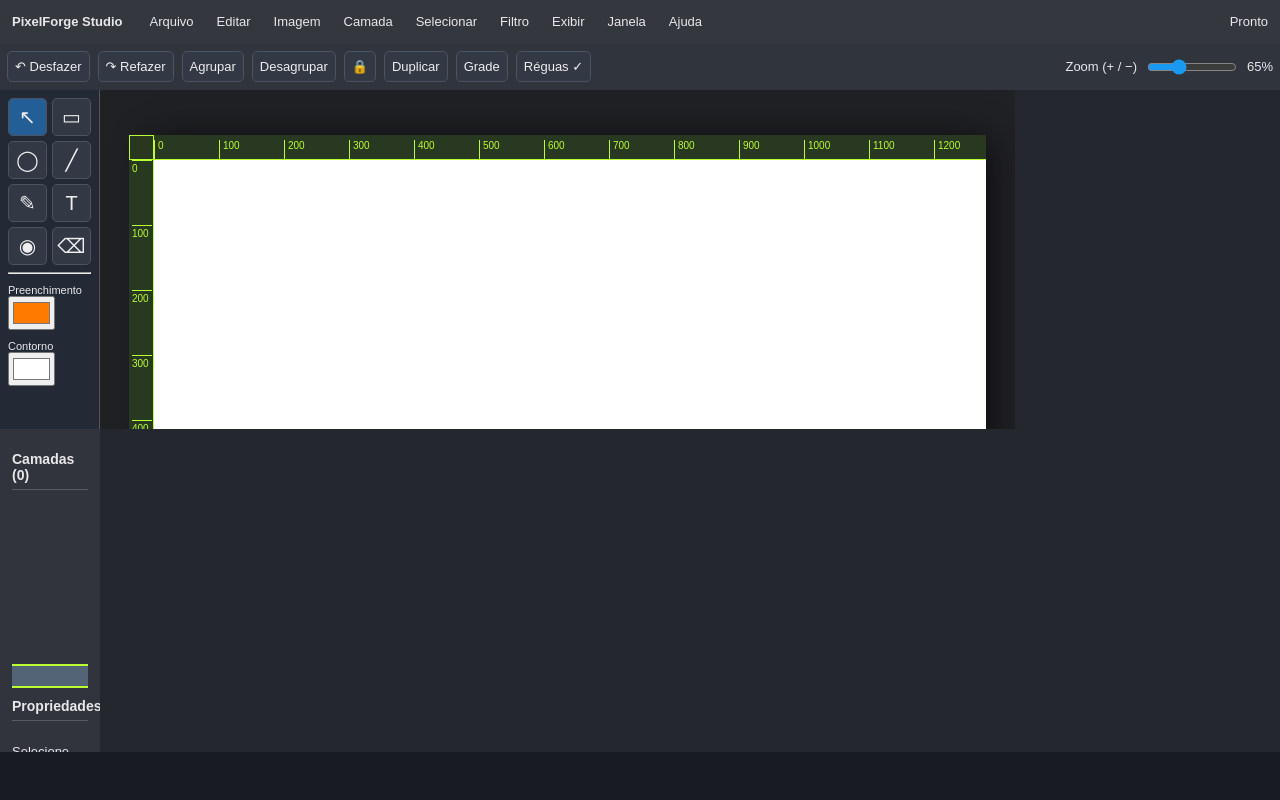
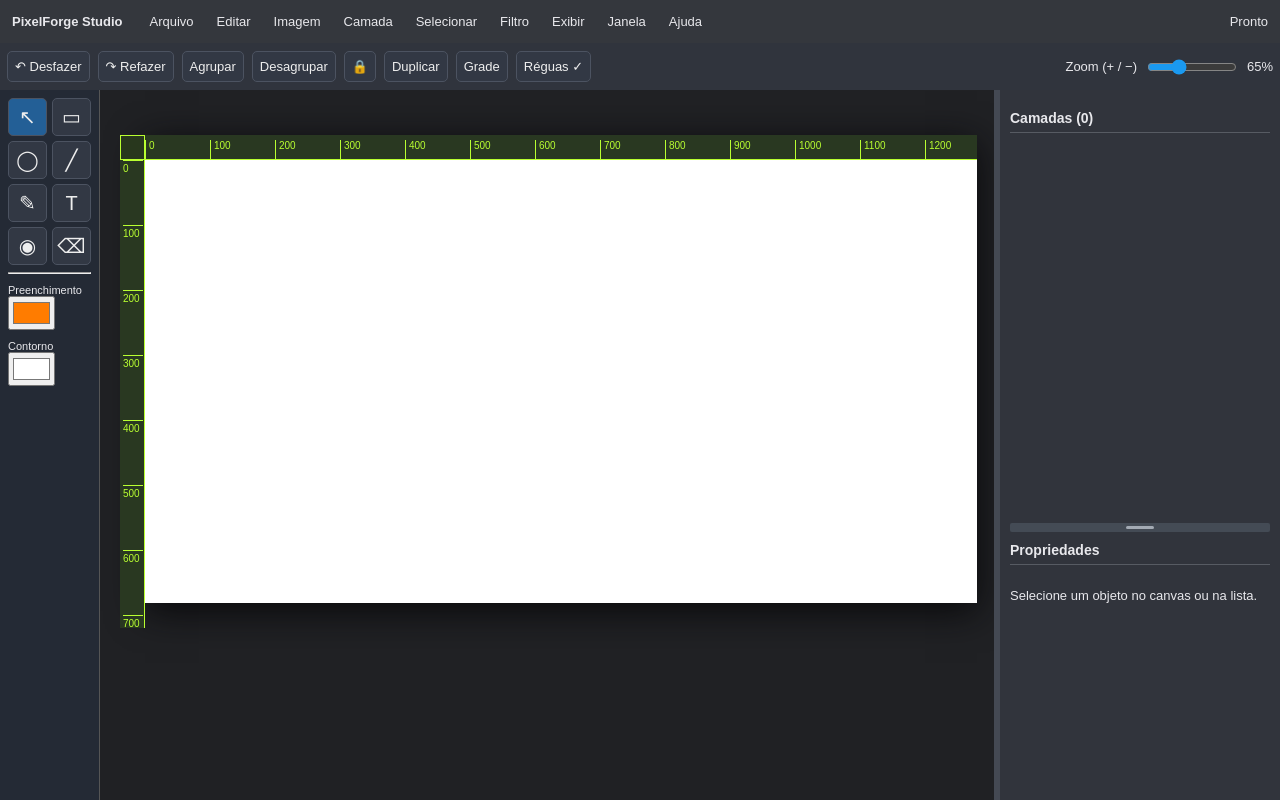
Before and after one commit to marcellopedrosa/pixel-forge-studio, a Next.js app: page / in a window 1280 px wide. Built offline with nearby package versions, Linux system fonts and the light colour scheme.

Commit message:
style: minimal horizontal and vertical resize grips

```diff
--- a/app/studio.css
+++ b/app/studio.css
@@ -48,3 +48,14 @@ body{margin:0!important}
 .studio .studio-right .studio-layers{overflow-y:auto!important;flex:none!important}
 .studio-panel-divider{height:24px;flex:none;cursor:row-resize;text-align:center;background:#546477;border-top:2px solid #b9ff31;border-bottom:2px solid #b9ff31;color:#fff;user-select:none;touch-action:none}
 .studio .studio-right #studio-properties{margin-top:10px}
+
+/* Single application header, compact resize handles and variable-width property panel */
+.studio{height:100dvh!important}
+.studio .studio-grid{grid-template-columns:100px minmax(0,1fr) 6px var(--right-panel-width,280px)!important}
+.studio-width-divider{width:6px;min-width:6px;cursor:col-resize;background:#444953;position:relative;touch-action:none}
+.studio-width-divider:hover,.studio-width-divider:active{background:#7d9a9b}
+.studio-panel-divider{height:9px!important;min-height:9px!important;font-size:0!important;background:#444b55!important;border:0!important;border-radius:2px;cursor:row-resize;position:relative;touch-action:none}
+.studio-panel-divider:hover,.studio-panel-divider:active{background:#7d9a9b!important}
+.studio-panel-divider .studio-grip{display:block;width:28px;height:3px;background:#a3aab4;border-radius:3px;position:absolute;left:50%;top:3px;transform:translateX(-50%)}
+.studio .studio-right{padding:10px!important}
+@media(max-width:800px){.studio .studio-grid{grid-template-columns:84px minmax(0,1fr) 6px var(--right-panel-width,210px)!important}}
```
